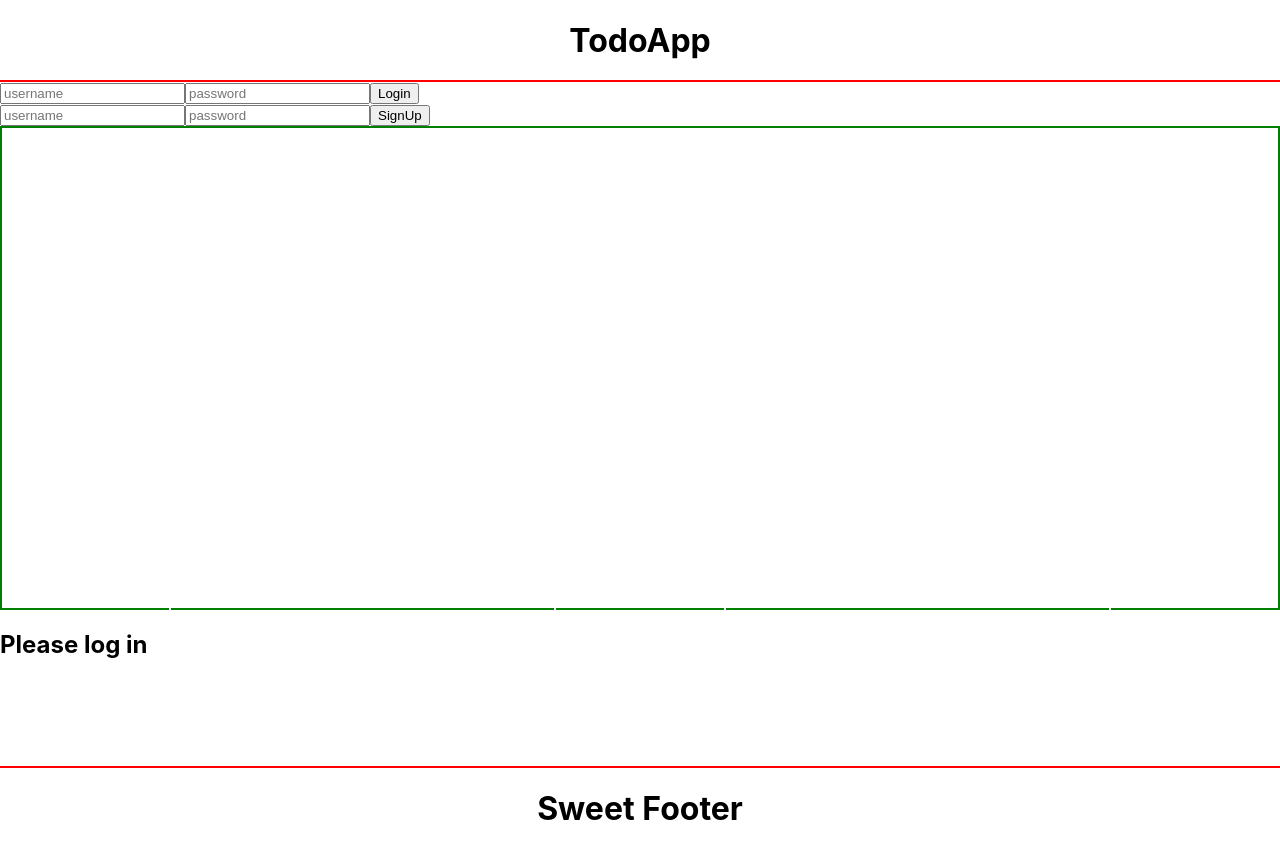
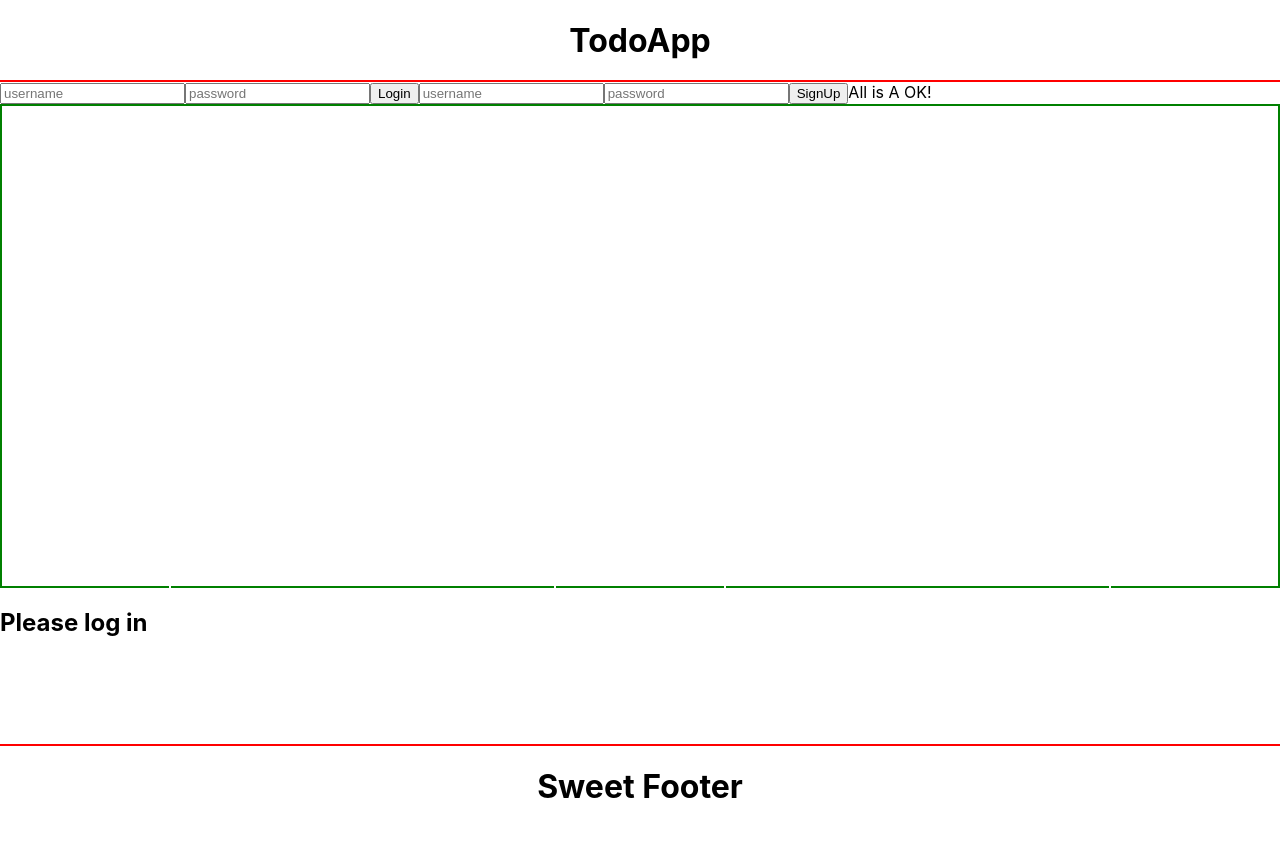
Before and after one commit to mz106/todo-list-example-fe, a React (Create React App) app: page / in a window 1280 px wide. After the commit the page ends 826 px from the top, so only its background shows below. Built offline with nearby package versions, Linux system fonts and the light colour scheme.

Commit message:
set message on activetodo add to db

```diff
--- a/src/App.js
+++ b/src/App.js
@@ -1,9 +1,12 @@
 import { useState, useEffect } from "react";
+
+import "./App.css";
 
 import Header from "./components/header/Header";
 import Footer from "./components/footer/Footer";
 import TodoContainer from "./components/todoContainer/TodoContainer";
 import LogOrSignContainer from "./components/logOrSign/logOrSignContainer/LogOrSignContainer";
+import MessageContainer from "./components/messageContainer/MessageContainer";
 
 import { getTokenFromCookie } from "./common";
 import { authCheck } from "./utils/user";
@@ -13,6 +16,7 @@ function App() {
   const [activeTodos, setActiveTodos] = useState([]);
   const [doneTodos, setDoneTodos] = useState([]);
   const [user, setUser] = useState(null);
+  const [message, setMessage] = useState("All is A OK!");
 
   useEffect(() => {
     if (document.cookie) {
@@ -39,6 +43,7 @@ function App() {
       <Header user={user} />
       <div className="user-ops-container">
         <LogOrSignContainer user={user} setUser={setUser} />
+        <MessageContainer message={message} />
       </div>
 
       <TodoContainer
@@ -47,6 +52,8 @@ function App() {
         doneTodos={doneTodos}
         setDoneTodos={setDoneTodos}
         user={user}
+        message={message}
+        setMessage={setMessage}
       />
       <Footer />
     </>
--- a/src/components/addTodo/AddTodo.js
+++ b/src/components/addTodo/AddTodo.js
@@ -4,7 +4,7 @@ import { addActiveTodoToDb } from "../../utils/todo";
 
 import "./AddTodo.css";
 
-const AddTodo = ({ activeTodos, setActiveTodos, user }) => {
+const AddTodo = ({ activeTodos, setActiveTodos, user, setMessage }) => {
   const [text, setText] = useState("");
 
   const textChangeHandler = (e) => {
@@ -16,15 +16,12 @@ const AddTodo = ({ activeTodos, setActiveTodos, user }) => {
   const todoSubmitHandler = async (e) => {
     e.preventDefault();
 
-    const tempObj = {
-      todo: text,
-    };
-
     const newTodo = await addActiveTodoToDb(text, user.username);
     console.log("newTodo.todo: ", newTodo.todo);
     if (newTodo) {
       const tempArr = [...activeTodos, newTodo.todo];
       setActiveTodos(tempArr);
+      setMessage("Todo added to DB");
     }
 
     e.target.reset();
--- /dev/null
+++ b/src/components/messageContainer/MessageContainer.js
@@ -0,0 +1,7 @@
+import React from "react";
+
+const MessageContainer = ({ message }) => {
+  return <div>{message}</div>;
+};
+
+export default MessageContainer;
--- a/src/components/todoContainer/TodoContainer.js
+++ b/src/components/todoContainer/TodoContainer.js
@@ -9,6 +9,8 @@ const TodoContainer = ({
   doneTodos,
   setDoneTodos,
   user,
+  message,
+  setMessage,
 }) => {
   return (
     <div class="todo-container">
@@ -23,6 +25,8 @@ const TodoContainer = ({
         activeTodos={activeTodos}
         setActiveTodos={setActiveTodos}
         user={user}
+        message={message}
+        setMessage={setMessage}
       />
     </div>
   );
```
Also changed, not shown: src/components/messageContainer/MessageContainer.css (added).
